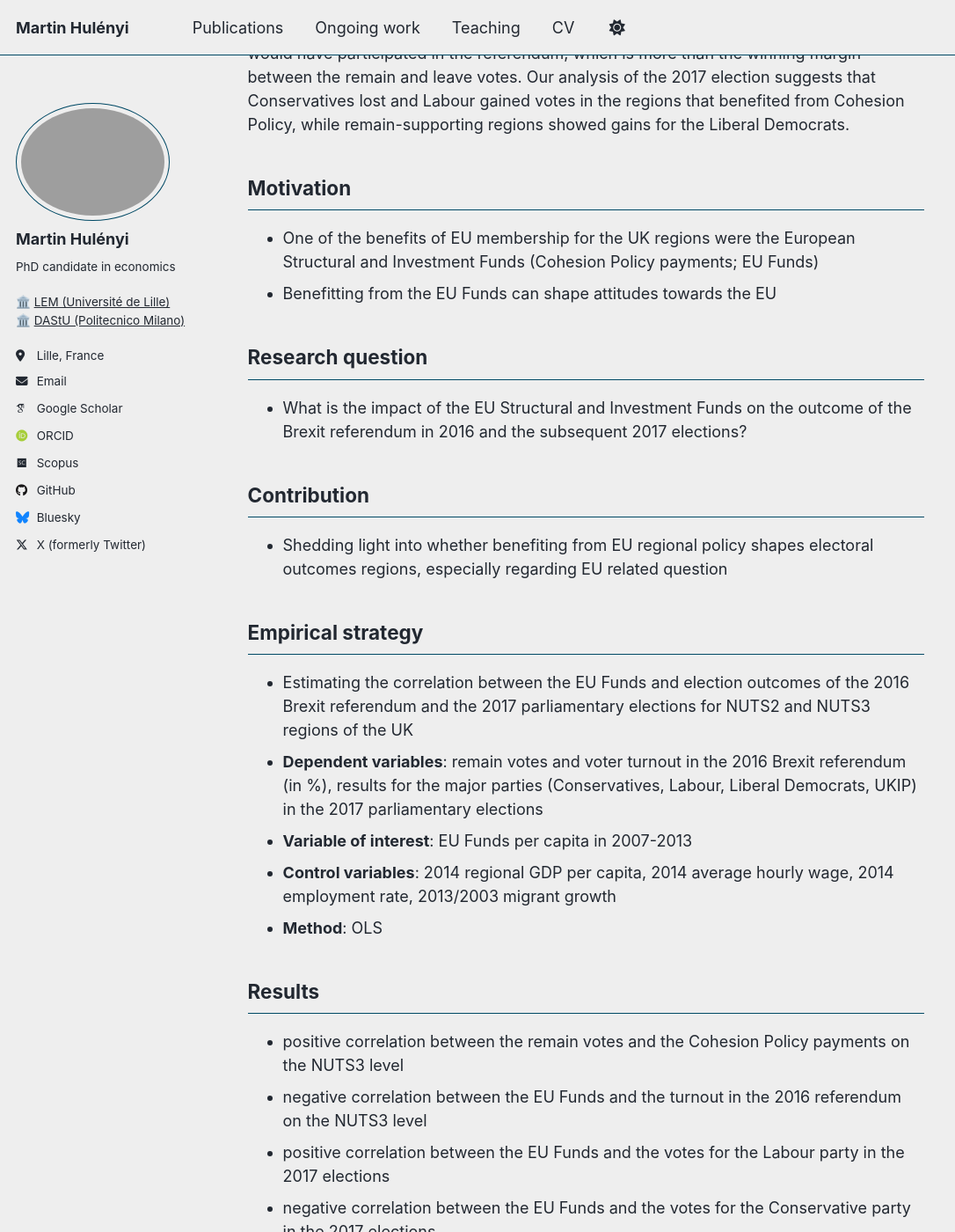
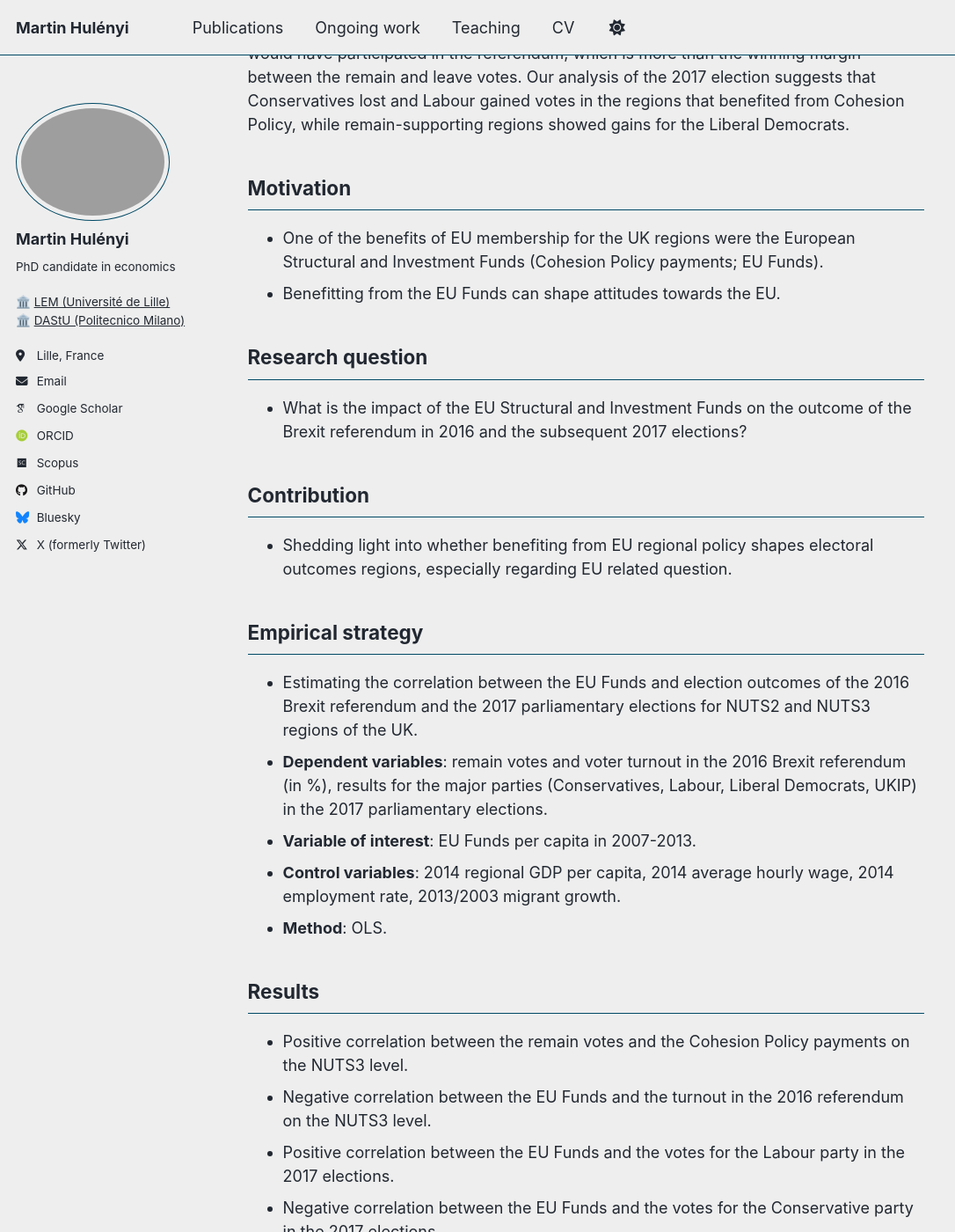
Before and after one commit to martinhulenyi/martinhulenyi.github.io, a Jekyll site: the page built from _publications/01_eu_funds_brexit.md, in a window 1280 px wide and 1400 px high, scrolled down 460 px. Shown: the whole window at 88% size, without its empty margins (0-1086 px from the left). Built offline with Jekyll 4.4.1, drawn with Linux system fonts in a browser that asks for light colours; some web fonts are replaced; a script that is not in the unit is left out; some of the changed text lies outside the part shown.

Commit message:
Small changes

```diff
--- a/_publications/01_eu_funds_brexit.md
+++ b/_publications/01_eu_funds_brexit.md
@@ -18,27 +18,27 @@ Co-authored with <a href="http://www.fidrmuc.net" target="_blank" rel="noopener"
 We explore the role played by Cohesion Policy in the Brexit referendum and the subsequent 2017 general election. Although the UK has been a net contributor to the EU, some regions receive significant amounts of regional aid funds. We find that while Cohesion Policy is positively correlated with the remain vote, this relationship is weak. Most of the variation in the remain vote is explained by economic factors. In contrast, there is a robust negative correlation between Cohesion Policy and voter turnout. We estimate that had there not been this negative relationship, some 2 million more voters would have participated in the referendum, which is more than the winning margin between the remain and leave votes. Our analysis of the 2017 election suggests that Conservatives lost and Labour gained votes in the regions that benefited from Cohesion Policy, while remain-supporting regions showed gains for the Liberal Democrats.
 
 ## Motivation
-- One of the benefits  of EU membership for the UK regions were the European Structural and Investment Funds (Cohesion Policy payments; EU Funds)
-- Benefitting from the EU Funds can shape attitudes towards the EU
+- One of the benefits  of EU membership for the UK regions were the European Structural and Investment Funds (Cohesion Policy payments; EU Funds).
+- Benefitting from the EU Funds can shape attitudes towards the EU.
 
 ## Research question
 - What is the impact of the EU Structural and Investment Funds on the outcome of the Brexit referendum in 2016 and the subsequent 2017 elections?
 
 ## Contribution
-- Shedding light into whether benefiting from EU regional policy shapes electoral outcomes regions, especially regarding EU related question
+- Shedding light into whether benefiting from EU regional policy shapes electoral outcomes regions, especially regarding EU related question.
 
 ## Empirical strategy
-- Estimating the correlation between the EU Funds and election outcomes of the 2016 Brexit referendum and the 2017 parliamentary elections for NUTS2 and NUTS3 regions of the UK
-- **Dependent variables**: remain votes and voter turnout in the 2016 Brexit referendum (in %), results for the major parties (Conservatives, Labour, Liberal Democrats, UKIP) in the 2017 parliamentary elections
-- **Variable of interest**: EU Funds per capita in  2007-2013
-- **Control variables**: 2014 regional GDP per capita, 2014 average hourly wage, 2014 employment rate, 2013/2003 migrant growth
-- **Method**: OLS
+- Estimating the correlation between the EU Funds and election outcomes of the 2016 Brexit referendum and the 2017 parliamentary elections for NUTS2 and NUTS3 regions of the UK.
+- **Dependent variables**: remain votes and voter turnout in the 2016 Brexit referendum (in %), results for the major parties (Conservatives, Labour, Liberal Democrats, UKIP) in the 2017 parliamentary elections.
+- **Variable of interest**: EU Funds per capita in  2007-2013.
+- **Control variables**: 2014 regional GDP per capita, 2014 average hourly wage, 2014 employment rate, 2013/2003 migrant growth.
+- **Method**: OLS.
 
 ## Results
-- positive correlation between the remain votes and the Cohesion Policy payments on the NUTS3 level
-- negative correlation between the EU Funds and the turnout in the 2016 referendum on the NUTS3 level
-- positive correlation between the EU Funds and the votes for the Labour party in the 2017 elections
-- negative correlation between the EU Funds and the votes for the Conservative party in the 2017 elections
+- Positive correlation between the remain votes and the Cohesion Policy payments on the NUTS3 level.
+- Negative correlation between the EU Funds and the turnout in the 2016 referendum on the NUTS3 level.
+- Positive correlation between the EU Funds and the votes for the Labour party in the 2017 elections.
+- Negative correlation between the EU Funds and the votes for the Conservative party in the 2017 elections.
 
 
 
```
Also changed, not shown: _ongoing_work/03_e-commerce_profile.md (+1 -1 lines).
